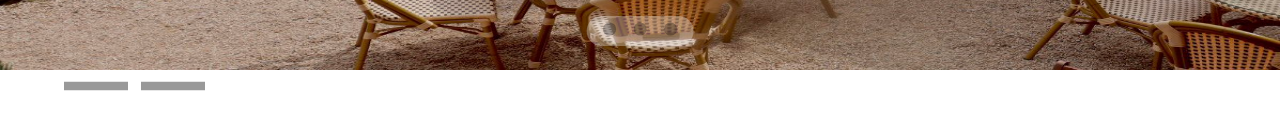
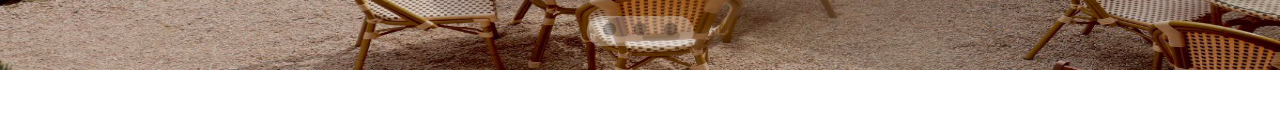
Before and after one commit to seonyeong10/byul_client, a React (Vite) app: page / in a window 1280 px wide. Shown: the part 468-598 px from the top of the page. Built offline with nearby package versions, Linux system fonts and the light colour scheme; a web font is replaced by a local one.

Commit message:
캐러셀 수정

```diff
--- a/src/containers/main/CarouselContainer.tsx
+++ b/src/containers/main/CarouselContainer.tsx
@@ -60,9 +60,11 @@ function CarouselContainer () {
                     <Link to="#" className="next-carousel" onClick={() => onClickButton.next()}/>
                 </div>
                 <div className="slider-container">
-                    <Link to="#" onClick={() => onClickButton.move(0)}/>
-                    <Link to="#" onClick={() => onClickButton.move(1)}/>
-                    <Link to="#" onClick={() => onClickButton.move(2)}/>
+                    {
+                        images.map((i, idx) => {
+                            return <Link to="#" onClick={() => onClickButton.move(idx)}/>
+                        })
+                    }
                 </div>
             </Slider>
         </div>
--- a/src/pages/Main.tsx
+++ b/src/pages/Main.tsx
@@ -1,22 +1,6 @@
 import { Content } from "@components/base";
 import CarouselContainer from "@containers/main/CarouselContainer";
-import { Link } from "react-router-dom";
 import styled from "styled-components";
-
-const Slider = styled.div`
-    .container a.showSlide {
-        display: inline-block;
-        padding: 1rem 2rem;
-        background-image: url('http://localhost:5173/src/assets/icons/line_d.svg');
-        background-position: center;
-        background-repeat: no-repeat;
-        background-size: cover;
-
-        &:not(:first-child) {
-            margin-left: 1vw;
-        }
-    }
-`;
 
 function Main () {
 
@@ -24,14 +8,6 @@ function Main () {
         <Content>
             {/* Carousel */}
             <CarouselContainer />
-
-            <Slider>
-
-                <div className="container">
-                    <Link to={"#"} className="showSlide" />
-                    <Link to={"#"} className="showSlide" />
-                </div>
-            </Slider>
         </Content>
     );
 }
```
